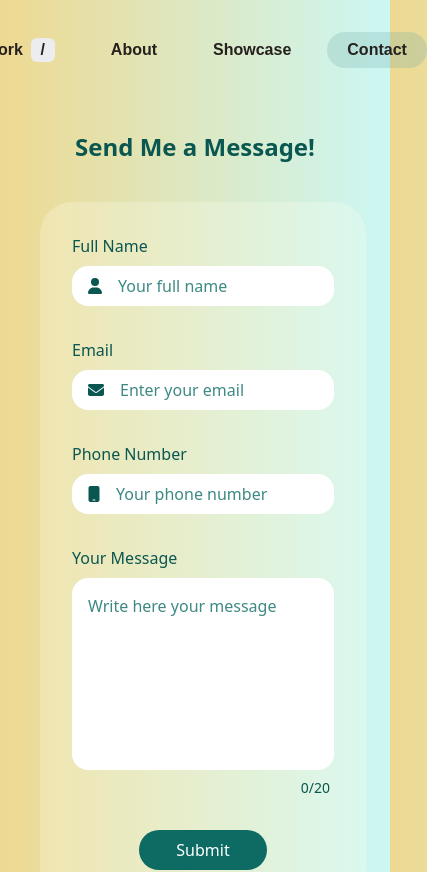
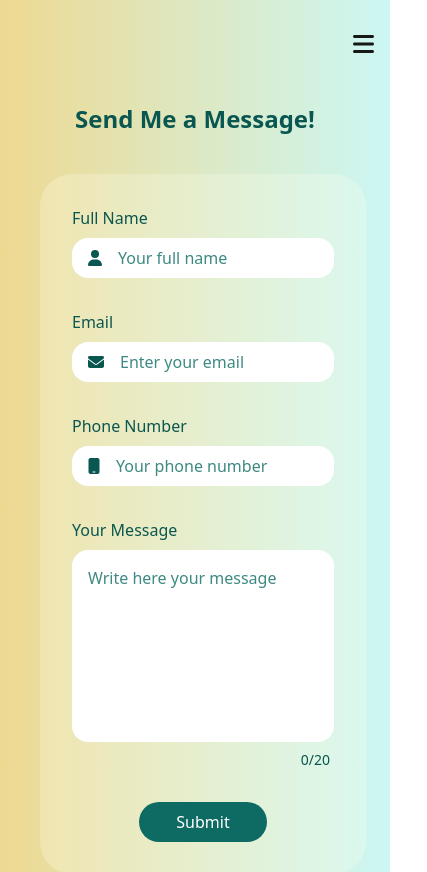
Before and after one commit to Ale-1508/portfolio, a Next.js app: page /contact in a window 390 px wide. Shown: the top 872 px of the page, 427 px wide, since content can reach past the window. Built offline with nearby package versions, Linux system fonts and the light colour scheme.

Commit message:
Added Collapsable Navbar

```diff
--- a/src/app/_core/components/Navbar.tsx
+++ b/src/app/_core/components/Navbar.tsx
@@ -1,6 +1,8 @@
 "use client";
 import Link from 'next/link';
-import { useState } from 'react';
+import { useEffect, useState } from 'react';
+import { FontAwesomeIcon } from '@fortawesome/react-fontawesome'
+import { faBars } from '@fortawesome/free-solid-svg-icons';
 
 interface NavbarOptionProps {
   name: string;
@@ -10,9 +12,6 @@ interface NavbarOptionProps {
   onClick: (name:string) => void;
 }
 
-export default function Navbar( { currentPath } : { currentPath:string }) {
-  const [currentScreen, setCurrentScreen] = useState(currentPath);
-
 const navbarOptions = [
   { name:"Work", isDefault:true },
   { name:"About" },
@@ -20,14 +19,30 @@ export default function Navbar( { currentPath } : { currentPath:string }) {
   { name:"Contact" },
 ]
 
+
+const CollapsedNavbar = ( { currentPath } : { currentPath:string } ) => {
+  const [currentScreen, setCurrentScreen] = useState(currentPath);
+  const [showOptions, setShowOptions] = useState(false)
+
   const handleChangeRoute = (newRoute:string) => {
     setCurrentScreen(newRoute);
   }
 
-  return (
-    <ul className='my-8 justify-center
-                   flex flex-row space-x-4'>
-      {navbarOptions.map((option) => {
+  return(
+    <div className={`flex flex-col gap-4`}>
+      <div className={`
+        w-full flex px-4
+        justify-end items-center
+      `}>
+        <FontAwesomeIcon size="xl" icon={faBars} onClick={() => { setShowOptions(!showOptions)}}/>
+      </div>
+      {
+        <ul className={`
+          justify-center
+          flex-col sm:flex-row
+          flex gap-4 my-0
+        `}>
+          { showOptions && navbarOptions.map((option) => {
               return <NavbarOption
                 key={option.name.toLowerCase()}
                 name={option.name}
@@ -35,7 +50,66 @@ export default function Navbar( { currentPath } : { currentPath:string }) {
                 isSelected={option.name === currentScreen}
                 isDefault={option.isDefault ?? false}
                 onClick={handleChangeRoute}/>
-      })}
+            })
+          }
+        </ul>
+      }
+    </div>
+  )
+}
+
+
+export default function Navbar( { currentPath } : { currentPath:string } ) {
+  const [currentScreen, setCurrentScreen] = useState(currentPath);
+  const [windowSize, setWindowSize] = useState({
+    width: 0,
+    height: 0
+  });
+
+  const handleResize = () => {
+    setWindowSize({
+      width: window.innerWidth,
+      height: window.innerHeight
+    });
+  };
+
+  const handleChangeRoute = (newRoute:string) => {
+    setCurrentScreen(newRoute);
+  }
+
+  useEffect(() => {
+    if (typeof window !== 'undefined') {
+      setWindowSize({
+        width: window.innerWidth,
+        height: window.innerHeight
+      });
+      window.addEventListener('resize', handleResize);
+
+      return () => {
+        window.removeEventListener('resize', handleResize);
+      };
+    }
+  }, [])
+
+  return (
+    <ul className={`mt-8 sm:mb-8
+      justify-center
+      flex-col sm:flex-row
+      flex gap-4
+    `}>
+      {
+        windowSize.width <= 640
+        ? <CollapsedNavbar currentPath={currentPath}/>
+        : navbarOptions.map((option) => {
+          return <NavbarOption
+            key={option.name.toLowerCase()}
+            name={option.name}
+            route={`/${option.name.toLowerCase()}`}
+            isSelected={option.name === currentScreen}
+            isDefault={option.isDefault ?? false}
+            onClick={handleChangeRoute}/>
+        })
+      }
     </ul>
   );
 }
```
Lines whose indentation alone changed are shown as unchanged.
